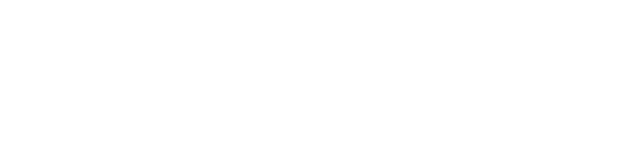
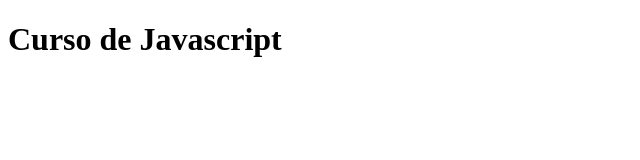
Before and after one commit to anibalvich/cursoJavvaScript, a plain HTML site: page index.html in a window 1280 px wide. Shown: the whole page, without its empty margins (0-640 px from the left). Drawn offline with Linux system fonts and the light colour scheme.

Commit message:
Subo archivos del curso de JavaScript

```diff
--- a/index.html
+++ b/index.html
@@ -6,6 +6,6 @@
         <title>Curso Javascript</title>
     </head>
     <body>
-
+        <h1>Curso de Javascript</h1>
     </body>
 </html>
```
